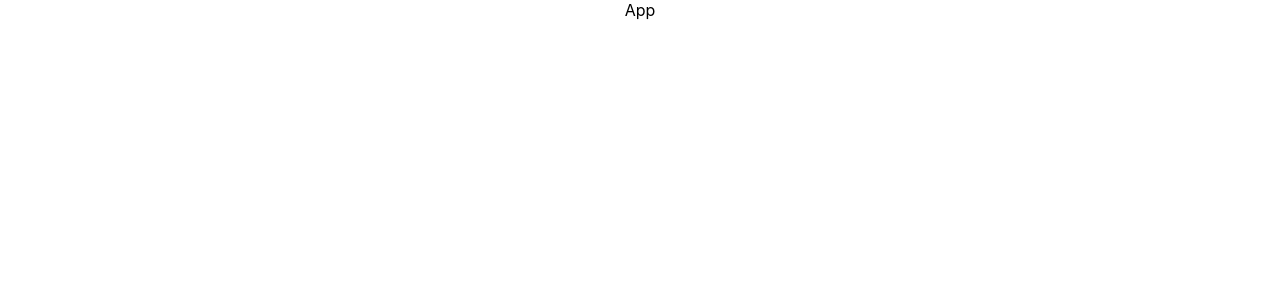
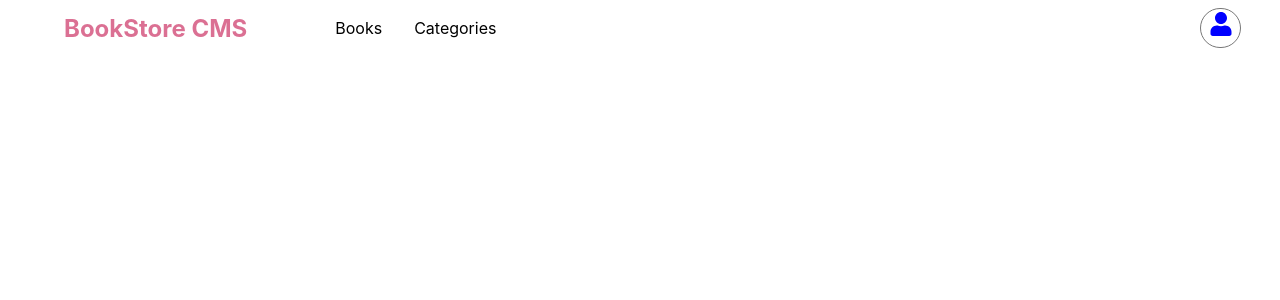
Before and after one commit to mengiefen/book-store-react-redux, a React (Create React App) app: page / in a window 1280 px wide. Shown: the top 300 px of the page. Built offline with nearby package versions, Linux system fonts and the light colour scheme.

Commit message:
add header component

```diff
--- a/package.json
+++ b/package.json
@@ -1,8 +1,8 @@
 {
-  "name": "math-magician",
+  "name": "book-store",
   "version": "0.1.0",
   "private": true,
-  "homepage": "https://mengiefen.github.io/MathMagician-React",
+  "homepage": "https://mengiefen.github.io/book-store-react-redux",
   "dependencies": {
     "@testing-library/jest-dom": "^5.16.2",
     "@testing-library/react": "^12.1.4",
@@ -10,6 +10,7 @@
     "prop-types": "^15.8.1",
     "react": "^17.0.2",
     "react-dom": "^17.0.2",
+    "react-icons": "^4.3.1",
     "react-router-dom": "^6.2.2",
     "react-scripts": "5.0.0",
     "styled-components": "^5.3.3",
--- a/src/App.js
+++ b/src/App.js
@@ -1,7 +1,12 @@
 import './App.css';
+import Header from './components/Header/Header';
 
 function App() {
-  return <div className="App">App</div>;
+  return (
+    <div className="App">
+      <Header />
+    </div>
+  );
 }
 
 export default App;
--- /dev/null
+++ b/src/components/Header/Header.jsx
@@ -0,0 +1,96 @@
+import React from 'react';
+import styled from 'styled-components';
+import { FaUser } from 'react-icons/fa';
+
+const Logo = styled.h1`
+  font-size: 1.5em;
+  text-align: center;
+  color: palevioletred;
+`;
+
+const Wrapper = styled.header`
+  position: fixed;
+  top: 0;
+  left: 0;
+  height: 7vh;
+  width: 100vw;
+  padding: 0 4em;
+  display: flex;
+  align-items: center;
+`;
+
+const NavBar = styled.nav`
+  width: auto;
+  display: flex;
+  gap: 3rem;
+  align-items: center;
+`;
+
+const NavList = styled.ul`
+  list-style: none;
+  gap: 2rem;
+  display: flex;
+`;
+
+const NavItem = styled.li`
+  font-size: 1rem;
+`;
+
+const NavLink = styled.a`
+  text-decoration: none;
+`;
+
+const UserProfileWrapper = styled.div`
+  margin-left: 55%;
+  width: 2rem;
+  height: 2rem;
+  border-radius: 50%;
+  border: 1px solid #777;
+  padding: 0.2rem;
+`;
+
+const UserProfile = styled.a`
+  text-decoration: none;
+`;
+
+const Header = () => {
+  const TEXT = 'BookStore CMS';
+  const NAV_ITEMS = [
+    {
+      name: 'Books',
+      link: 'books',
+    },
+    {
+      name: 'Categories',
+      link: 'categories',
+    },
+  ];
+
+  const userStyle = {
+    width: '1.5rem',
+    height: '1.5rem',
+    color: 'blue',
+  };
+
+  return (
+    <Wrapper>
+      <NavBar>
+        <Logo>{TEXT}</Logo>
+        <NavList>
+          {NAV_ITEMS.map((nav) => (
+            <NavItem key={nav.name}>
+              <NavLink className="nav-link">{nav.name}</NavLink>
+            </NavItem>
+          ))}
+        </NavList>
+      </NavBar>
+      <UserProfileWrapper>
+        <UserProfile>
+          <FaUser style={userStyle} />
+        </UserProfile>
+      </UserProfileWrapper>
+    </Wrapper>
+  );
+};
+
+export default Header;
--- a/src/index.css
+++ b/src/index.css
@@ -1,13 +1,12 @@
 body {
   margin: 0;
-  font-family: -apple-system, BlinkMacSystemFont, 'Segoe UI', 'Roboto', 'Oxygen',
-    'Ubuntu', 'Cantarell', 'Fira Sans', 'Droid Sans', 'Helvetica Neue',
-    sans-serif;
+  font-family: -apple-system, BlinkMacSystemFont, 'Segoe UI', 'Roboto', 'Oxygen', 'Ubuntu',
+    'Cantarell', 'Fira Sans', 'Droid Sans', 'Helvetica Neue', sans-serif;
   -webkit-font-smoothing: antialiased;
   -moz-osx-font-smoothing: grayscale;
+  width: 100vw;
 }
 
 code {
-  font-family: source-code-pro, Menlo, Monaco, Consolas, 'Courier New',
-    monospace;
+  font-family: source-code-pro, Menlo, Monaco, Consolas, 'Courier New', monospace;
 }
```
Also changed, not shown: 1 other file (tests, documents, lock files or other folders).
